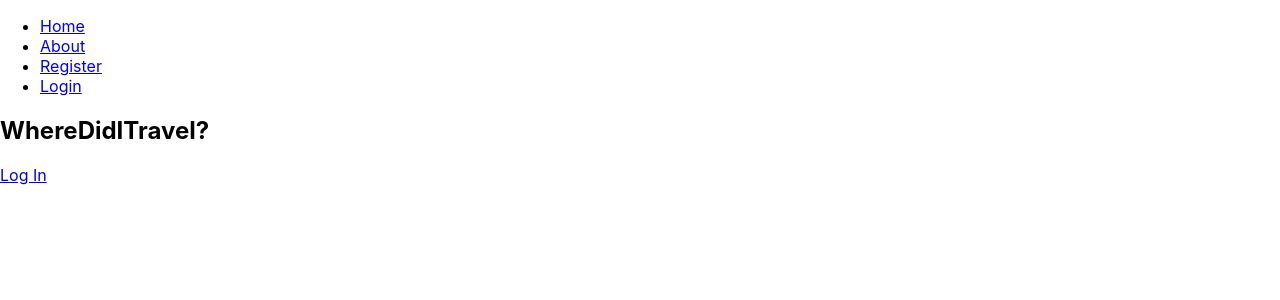
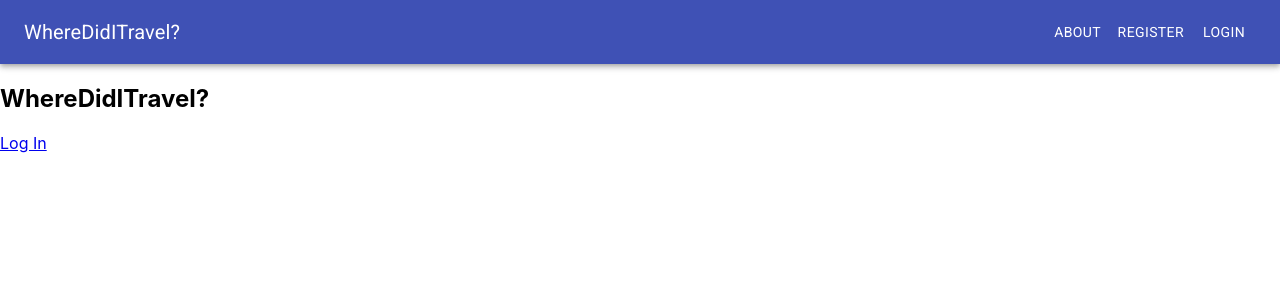
Before and after one commit to ahmcho/wdit-react, a React (Create React App) app: page / in a window 1280 px wide. Shown: the top 300 px of the page. Built offline with nearby package versions, Linux system fonts and the light colour scheme; no server answers.

Commit message:
Added styling and reworked Navbar

```diff
--- a/src/components/NavBar.js
+++ b/src/components/NavBar.js
@@ -1,31 +1,96 @@
-import React from 'react';
+import React, {useRef} from 'react';
+
+import { makeStyles } from '@material-ui/core/styles';
+import AppBar from '@material-ui/core/AppBar';
+import Toolbar from '@material-ui/core/Toolbar';
+import Typography from '@material-ui/core/Typography';
+import Button from '@material-ui/core/Button';
+import Link from '@material-ui/core/Link';
+import Menu from '@material-ui/core/Menu';
+import MenuItem from '@material-ui/core/MenuItem';
+import AccountCircleIcon from '@material-ui/icons/AccountCircle';
 import { connect } from "react-redux";
-import { Link } from 'react-router-dom';
+import { logoutUser } from '../actions/auth';
 
-const NavBar = ({auth}) => {
+import { Link as RouterLink } from 'react-router-dom';
+
+const useStyles = makeStyles((theme) => ({
+  root: {
+    flexGrow: 1,
+  },
+  nav:{
+    marginBottom: "1em"
+  },
+  brand:{
+    color: "white"
+  },
+  menuButton: {
+    marginRight: theme.spacing(2),
+  },
+  title: {
+    flexGrow: 1,
+  },
+}));
+
+
+const NavBar = ({auth, logoutUser }) => {
+
+  const [anchorEl, setAnchorEl] = React.useState();
+  const divRef = useRef();
+  const classes = useStyles();
+
+  const handleClick = (event) => {
+    event.preventDefault();
+    setAnchorEl(divRef.current);
+  };
+  const handleLogout = (e) => {
+    e.preventDefault();
+    logoutUser();
+  }
+
+  const handleClose = () => {
+    setAnchorEl(null);
+  };
+
     return(
-        <ul>
-          <li>
-            <Link to="/">Home</Link>
-          </li>
-          <li>
-            <Link to="/about">About</Link>
-          </li>
-          {!auth.isAuthenticated  ? (
-            <div>
-              <li>
-                <Link to="/register">Register</Link>
-              </li>
-              <li>
-                <Link to="/login">Login</Link>
-              </li>
+      <>
+        <AppBar className={classes.nav} position="static">
+          <Toolbar>
+            <Typography variant="h6" className={classes.title}>
+                <Link
+                  className={classes.brand}
+                  underline="none"
+                  component={RouterLink}
+                  to="/">
+                    WhereDidITravel?
+                </Link>
+            </Typography>
+            <Button component={RouterLink} color="inherit" to="/about">About</Button>
+            {!auth.isAuthenticated  ? (
+            <>
+              <Button component={RouterLink} color="inherit" to="/register">Register</Button>
+              <Button component={RouterLink} color="inherit" to="/login">Login</Button>
+            </>
+          ) : (
+            <div ref={divRef}>
+              <Button color="inherit" startIcon={<AccountCircleIcon />} aria-controls="simple-menu" aria-haspopup="true" onClick={handleClick}>
+                Profile
+              </Button>
+              <Menu
+                id="simple-menu"
+                anchorEl={anchorEl}
+                keepMounted
+                open={Boolean(anchorEl)}
+                onClose={handleClose}
+              >
+                <MenuItem key="1" component={RouterLink} to="/dashboard">My Account</MenuItem>
+                <MenuItem key="2" onClick={handleLogout}>Logout</MenuItem>
+              </Menu>
             </div>
-          ) : (
-            <li>
-              <Link to="/dashboard">My Account</Link>
-            </li>
           )}
-      </ul>
+          </Toolbar>
+        </AppBar>
+      </>
     )
 }
 
@@ -35,4 +100,5 @@ const mapStateToProps = state => ({
 
 export default connect(
   mapStateToProps,
+  {logoutUser}
 )(NavBar);
```
